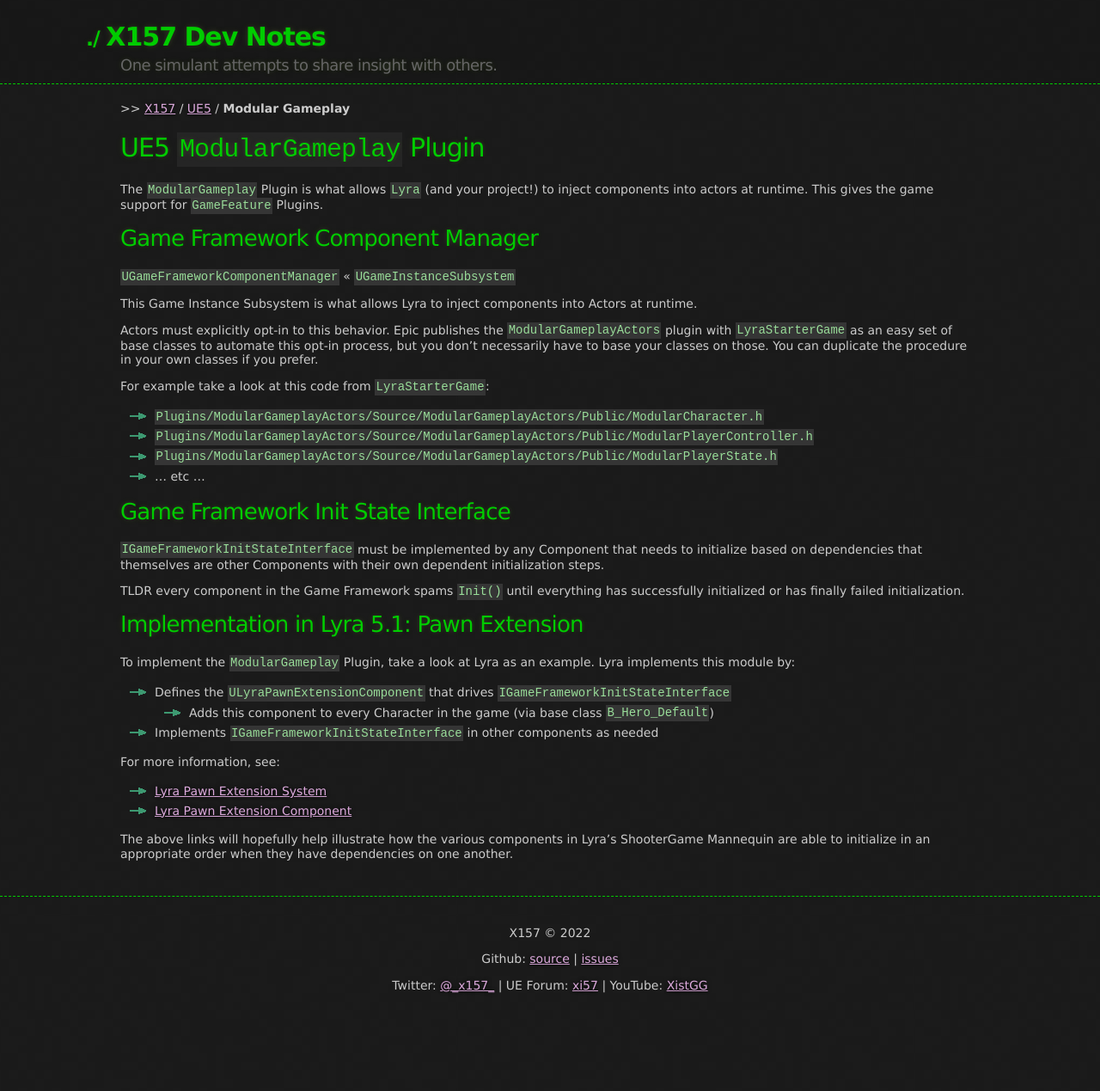
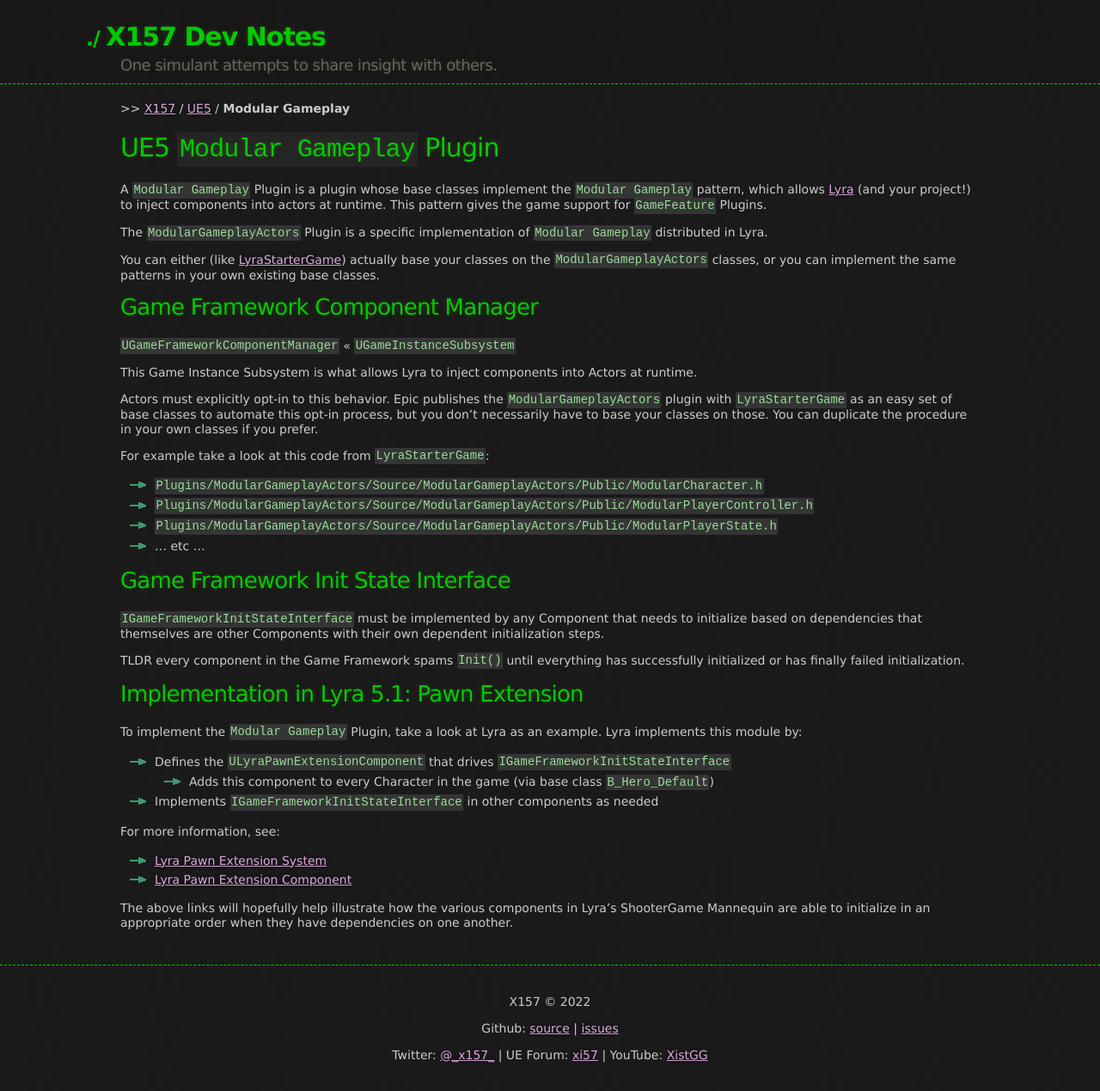
Before and after one commit to x157/x157.github.io, a Jekyll site: the page built from UE5/ModularGameplay/index.md, in a window 1280 px wide. Shown: the whole page at 86% size. Built offline with Jekyll 4.4.1, drawn with Linux system fonts in a browser that asks for light colours; before the commit the page ends 1189 px from its top, so only the background shows below that.

Commit message:
Iterate Modular Gameplay

```diff
--- a/UE5/ModularGameplay/index.md
+++ b/UE5/ModularGameplay/index.md
@@ -5,10 +5,19 @@
 breadcrumb_name: "Modular Gameplay"
 ---
 
-# UE5 `ModularGameplay` Plugin
+# UE5 `Modular Gameplay` Plugin
 
-The `ModularGameplay` Plugin is what allows `Lyra` (and your project!) to inject components into actors
-at runtime.  This gives the game support for `GameFeature` Plugins.
+A `Modular Gameplay` Plugin is a plugin whose base classes implement the `Modular Gameplay` pattern,
+which allows [Lyra](/UE5/LyraStarterGame/) (and your project!)
+to inject components into actors at runtime.
+This pattern gives the game support for `GameFeature` Plugins.
+
+The `ModularGameplayActors` Plugin is a specific implementation of `Modular Gameplay`
+distributed in Lyra.
+
+You can either (like [LyraStarterGame](/UE5/LyraStarterGame/))
+actually base your classes on the `ModularGameplayActors` classes,
+or you can implement the same patterns in your own existing base classes.
 
 
 <a id="GameFrameworkComponentManager"></a>
@@ -44,7 +53,7 @@
 
 ## Implementation in Lyra 5.1: Pawn Extension
 
-To implement the `ModularGameplay` Plugin, take a look at Lyra as an example.
+To implement the `Modular Gameplay` Plugin, take a look at Lyra as an example.
 Lyra implements this module by:
 
 - Defines the `ULyraPawnExtensionComponent` that drives `IGameFrameworkInitStateInterface`
```
